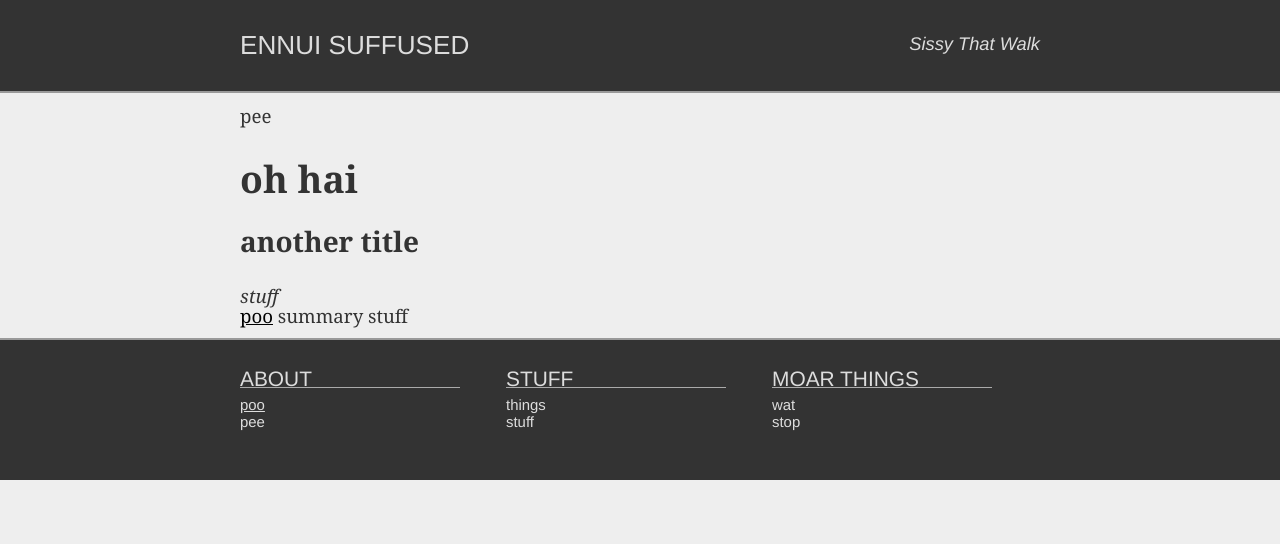
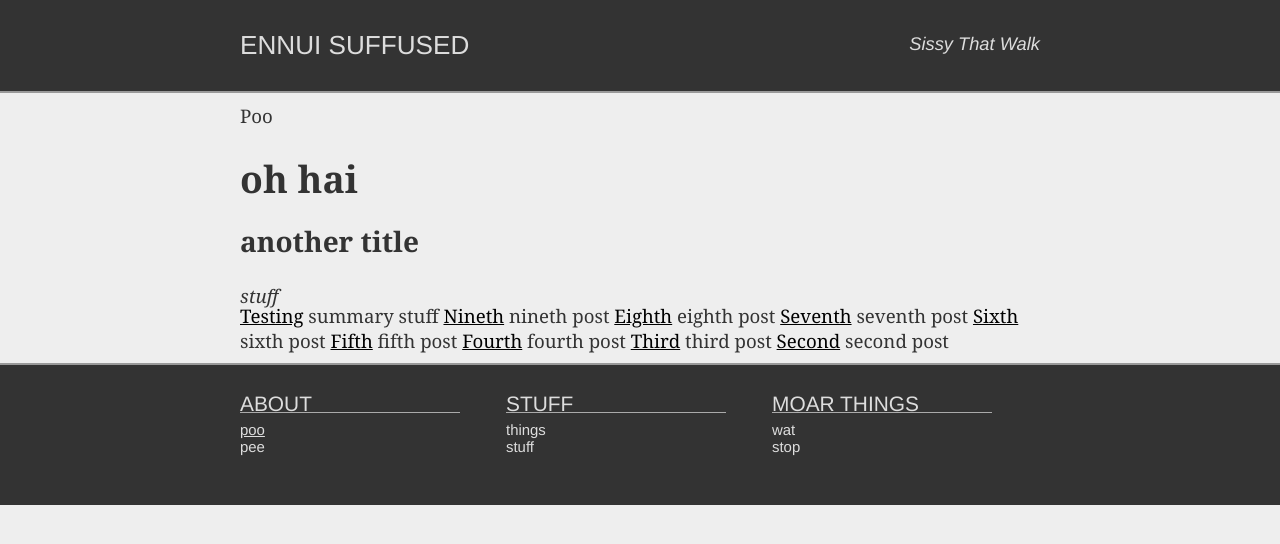
Before and after one commit to treshenry/retired_ohnoimdead.github.com, a Jekyll site: the page built from index.html, in a window 1280 px wide. Shown: the top 544 px of the page. Built offline with Jekyll 4.4.1, drawn with Linux system fonts in a browser that asks for light colours; the list of posts is cut into pages by our own code.

Commit message:
dead end i think

```diff
--- a/_config.yml
+++ b/_config.yml
@@ -1,2 +1,2 @@
 auto: true
-lsi: true
+paginate: 3
--- /dev/null
+++ b/_posts/2012-03-02-second.md
@@ -0,0 +1,6 @@
+---
+layout: post
+summary: second post
+---
+
+second post
--- /dev/null
+++ b/_posts/2012-03-03-third.md
@@ -0,0 +1,6 @@
+---
+layout: post
+summary: third post
+---
+
+third post
--- /dev/null
+++ b/_posts/2012-03-04-fourth.md
@@ -0,0 +1,6 @@
+---
+layout: post
+summary: fourth post
+---
+
+fourth post
--- /dev/null
+++ b/_posts/2012-03-05-fifth.md
@@ -0,0 +1,6 @@
+---
+layout: post
+summary: fifth post
+---
+
+fifth post
--- /dev/null
+++ b/_posts/2012-03-06-sixth.md
@@ -0,0 +1,6 @@
+---
+layout: post
+summary: sixth post
+---
+
+sixth post
--- /dev/null
+++ b/_posts/2012-03-07-seventh.md
@@ -0,0 +1,6 @@
+---
+layout: post
+summary: seventh post
+---
+
+seventh post
--- /dev/null
+++ b/_posts/2012-03-08-eighth.md
@@ -0,0 +1,6 @@
+---
+layout: post
+summary: eighth post
+---
+
+eighth post
--- /dev/null
+++ b/_posts/2012-03-09-nineth.md
@@ -0,0 +1,6 @@
+---
+layout: post
+summary: nineth post
+---
+
+nineth post
```
Also changed, not shown: _layouts/post.html (+7 -0 lines), _posts/2012-03-01-first.md (added, +6 -0 lines), _posts/2012-04-04-testing.md (+0 -1 lines), _posts/2012-04-06-poo.md (+0 -1 lines), archive.html (added, +22 -0 lines).
